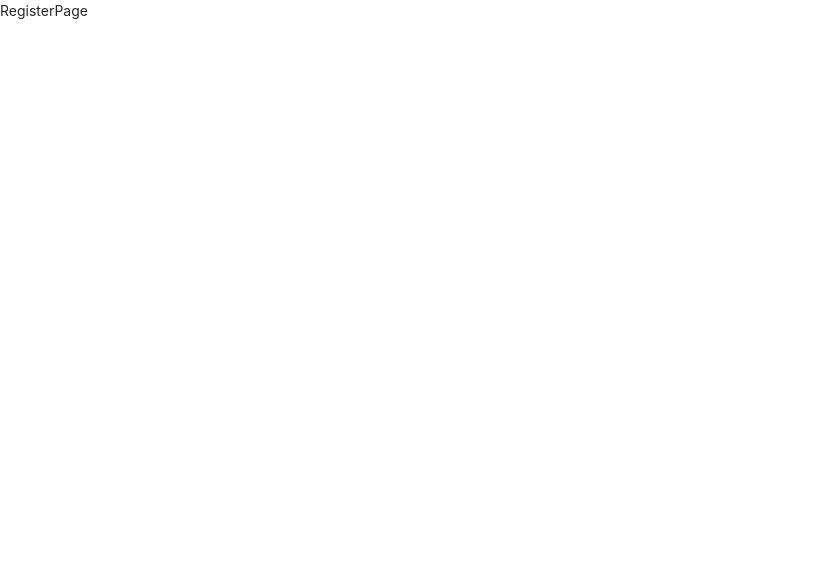
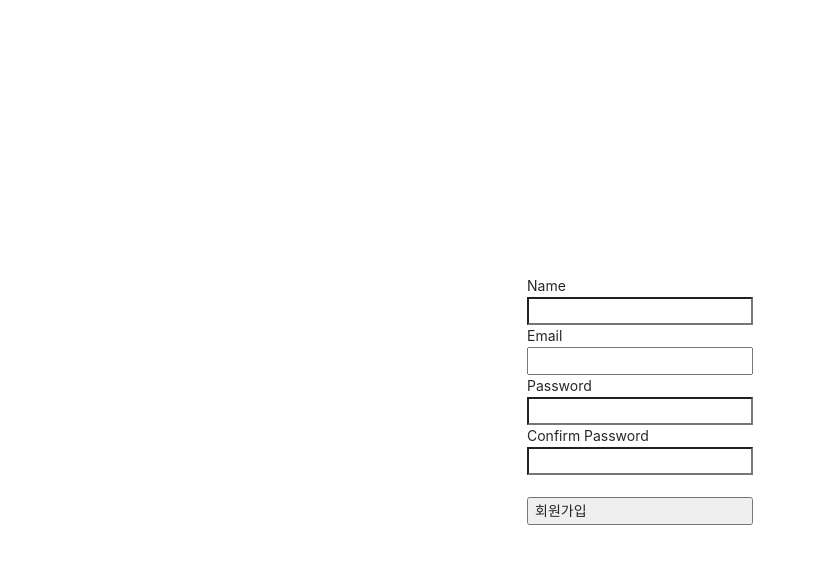
Before and after one commit to jxlove2020/nodejs_boilerplate, a React (Create React App) app in the folder client/: page /register in a window 1280 px wide. Shown: the top 564 px of the page, without its empty margins (0-815 px from the left). Built offline with nearby package versions, Linux system fonts and the light colour scheme.

Commit message:
Register 회원가입페이지 작성

```diff
--- a/client/src/_actions/types.js
+++ b/client/src/_actions/types.js
@@ -1 +1,2 @@
 export const LOGIN_USER = 'login_user';
+export const REGISTER_USER = 'register_user';
--- a/client/src/_actions/user_action.js
+++ b/client/src/_actions/user_action.js
@@ -1,5 +1,5 @@
 import axios from 'axios';
-import { LOGIN_USER } from './types';
+import { LOGIN_USER, REGISTER_USER } from './types';
 
 export function loginUser(dataToSubmit) {
   const request = axios
@@ -10,3 +10,13 @@
     payload: request,
   };
 }
+
+export function registerUser(dataToSubmit) {
+  const request = axios
+    .post('/api/users/register', dataToSubmit)
+    .then(response => response.data);
+  return {
+    type: REGISTER_USER,
+    payload: request,
+  };
+}
--- a/client/src/_reducers/user_reducer.js
+++ b/client/src/_reducers/user_reducer.js
@@ -1,10 +1,13 @@
-import { LOGIN_USER } from '../_actions/types';
+import { LOGIN_USER, REGISTER_USER } from '../_actions/types';
 
 export default function (state = {}, action) {
   switch (action.type) {
     case LOGIN_USER:
       return { ...state, loginSuccess: action.payload };
       break;
+    case REGISTER_USER:
+      return { ...state, register: action.payload };
+      break;
     default:
       return state;
       break;
--- a/client/src/components/views/RegisterPage/RegisterPage.js
+++ b/client/src/components/views/RegisterPage/RegisterPage.js
@@ -1,7 +1,80 @@
-import React from 'react';
+import React, { useState } from 'react';
+import { useDispatch } from 'react-redux';
+import { registerUser } from '../../../_actions/user_action';
 
-function RegisterPage() {
-  return <div>RegisterPage</div>;
+function RegisterPage(props) {
+  const dispatch = useDispatch();
+  const [Email, setEmail] = useState('');
+  const [Name, setName] = useState('');
+  const [Password, setPassword] = useState('');
+  const [ConfirmPassword, setConfirmPassword] = useState('');
+
+  const onEmailHandler = e => {
+    setEmail(e.currentTarget.value);
+  };
+  const onNameHandler = e => {
+    setName(e.currentTarget.value);
+  };
+  const onPasswordHandler = e => {
+    setPassword(e.currentTarget.value);
+  };
+  const onConfirmPasswordHandler = e => {
+    setConfirmPassword(e.currentTarget.value);
+  };
+
+  const onSubmitHandler = e => {
+    // 페이지 리프레시 방지
+    e.preventDefault();
+
+    if (Password !== ConfirmPassword) {
+      return alert('비밀번호와 비밀번호 확인은 같아야 합니다. ');
+    }
+
+    console.log('Email', Email);
+    console.log('Password', Password);
+
+    let body = { email: Email, name: Name, password: Password };
+
+    dispatch(registerUser(body)).then(response => {
+      if (response.payload.success) {
+        props.history.push('/login');
+      } else {
+        alert('Failed to sign up');
+      }
+    });
+  };
+
+  return (
+    <div
+      style={{
+        display: 'flex',
+        justifyContent: 'center',
+        alignItems: 'center',
+        width: '100%',
+        height: '100vh',
+      }}
+    >
+      <form
+        style={{ display: 'flex', flexDirection: 'column' }}
+        onSubmit={onSubmitHandler}
+      >
+        <label>Name</label>
+        <input type="text" value={Name} onChange={onNameHandler} />
+        <label>Email</label>
+        <input type="email" value={Email} onChange={onEmailHandler} />
+        <label>Password</label>
+        <input type="password" value={Password} onChange={onPasswordHandler} />
+        <label>Confirm Password</label>
+        <input
+          type="password"
+          value={ConfirmPassword}
+          onChange={onConfirmPasswordHandler}
+        />
+        <br />
+        <button style={{ display: 'flex' }}>회원가입</button>
+      </form>
+    </div>
+  );
 }
 
 export default RegisterPage;
```
